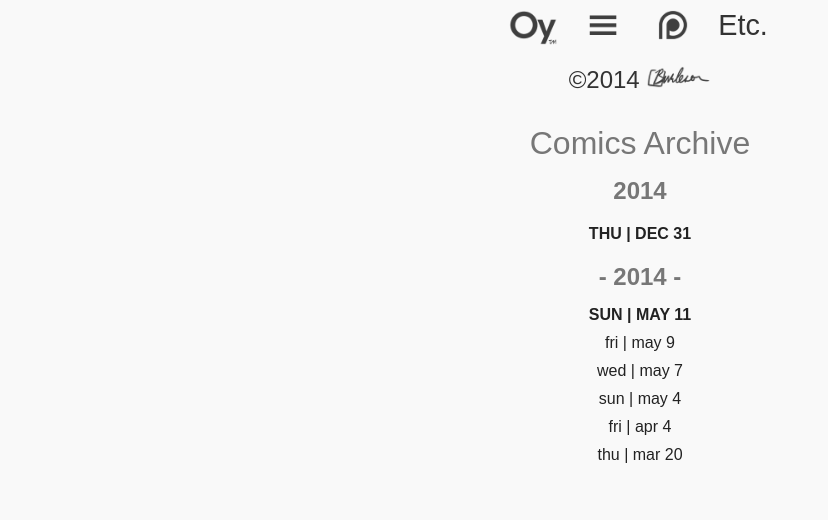
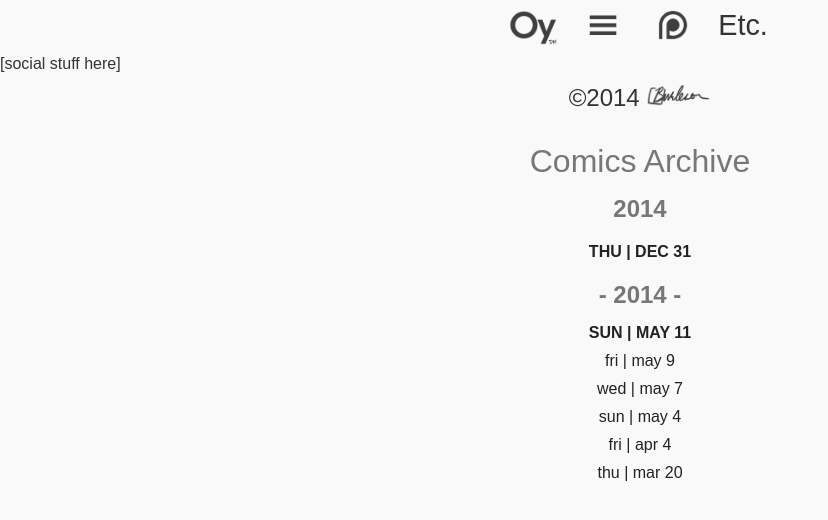
Before and after one commit to oycomics/oycomics.github.io, a Jekyll site: the page built from archive/index.html, in a window 1280 px wide. Shown: the top 520 px of the page, without its empty margins (0-828 px from the left). Built offline with Jekyll 4.4.1, drawn with Linux system fonts in a browser that asks for light colours; Markdown is read by kramdown in place of the engine named in the settings.

Commit message:
Update archive.html

```diff
--- a/_layouts/archive.html
+++ b/_layouts/archive.html
@@ -8,8 +8,9 @@
 <meta property="og:url" content="{{ site.url }}/archive/">
 </head>
 <body>
+{% include n.html %}
 <div class="site archive">
-{% include n.html %}
+{% include s.html %}
 {% include f.html %}
 <div class="content">{{ content }}</div>
 </div>
```
